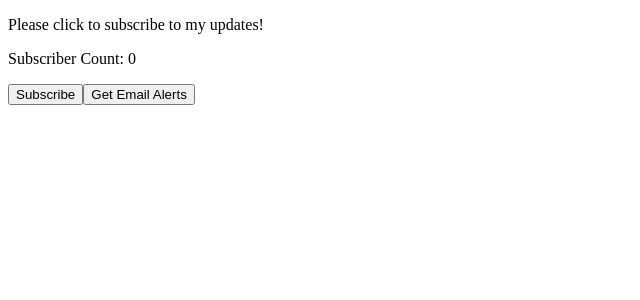
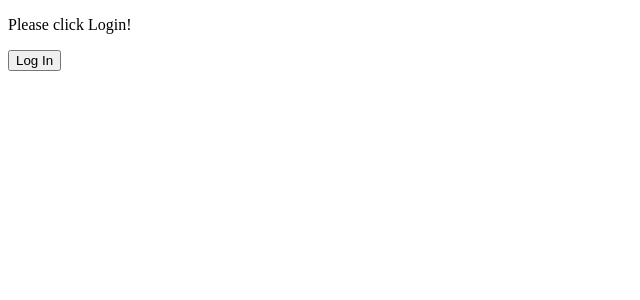
Before and after one commit to JacksonDynamics/Thinkful, a React (Create React App) app: page / in a window 1280 px wide. Shown: the top 300 px of the page, without its empty margins (0-640 px from the left). Built offline with nearby package versions, Linux system fonts and the light colour scheme.

Commit message:
State over mult components

```diff
--- a/src/App.js
+++ b/src/App.js
@@ -1,28 +1,15 @@
 import React, { useState } from "react";
+import Header from './Header'
+import Content from "./Content"
 
 function App() {
-  const [subscribed, setSubscribed] = useState(false);
-  const [subscribedCount, setSubscribedCount] = useState(0);
-  const [alerts, setAlerts] = useState(false);
-
+  const [loggedIn, setLoggedIn] = useState(false);
+  const toggleLoggedIn = () => setLoggedIn(!loggedIn);
   return (
-    <section>
-      <p>Please click to subscribe to my updates!</p>
-      <p>Subscriber Count: {subscribedCount}</p>
-      <button
-        onClick={() => {
-          setSubscribed(!subscribed);
-          setSubscribedCount((currentCount) => currentCount + 1);
-          setSubscribedCount((currentCount) => currentCount + 1);
-          if (!alerts) setAlerts(true);
-        }}
-      >
-        {subscribed ? "Unsubscribe" : "Subscribe"}
-      </button>
-      <button onClick={() => setAlerts(!alerts)}>
-        {alerts ? "Stop Email Alerts" : "Get Email Alerts"}
-      </button>
-    </section>
+    <div>
+      <Header loggedIn={loggedIn} toggleLoggedIn={toggleLoggedIn} />
+      <Content loggedIn={loggedIn} />
+    </div>
   );
 }
 
--- /dev/null
+++ b/src/Content.js
@@ -0,0 +1,10 @@
+
+function Content({loggedIn}) {
+    return(
+        <>
+            {loggedIn && <p>CONTENT</p>}
+        </>
+    )
+}
+
+export default Content
--- /dev/null
+++ b/src/Header.js
@@ -0,0 +1,14 @@
+
+
+function Header ({loggedIn, toggleLoggedIn}) {
+    return(
+        <>
+            <p>Please click Login!</p>
+            <button onClick={toggleLoggedIn}>
+                {loggedIn ? "Log Out" : "Log In"}
+            </button>
+        </>
+    )
+}
+
+export default Header
```
